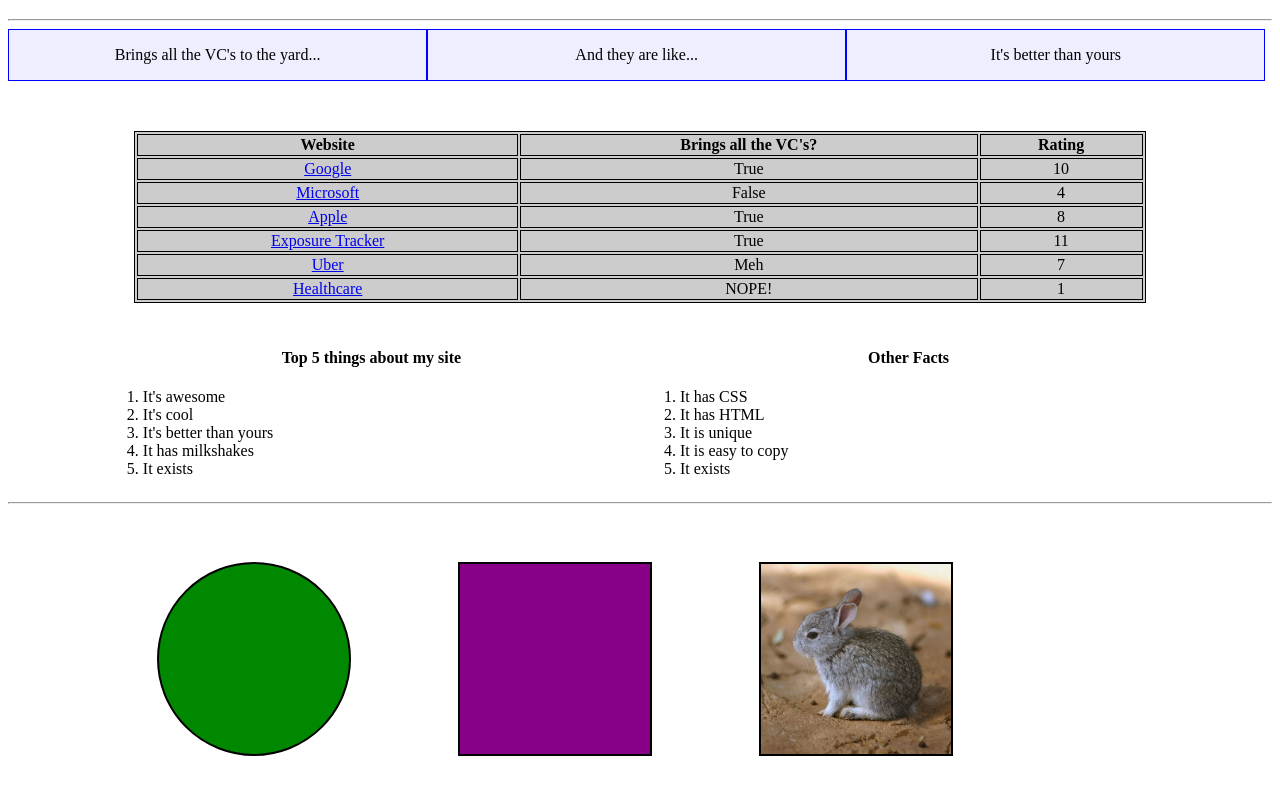
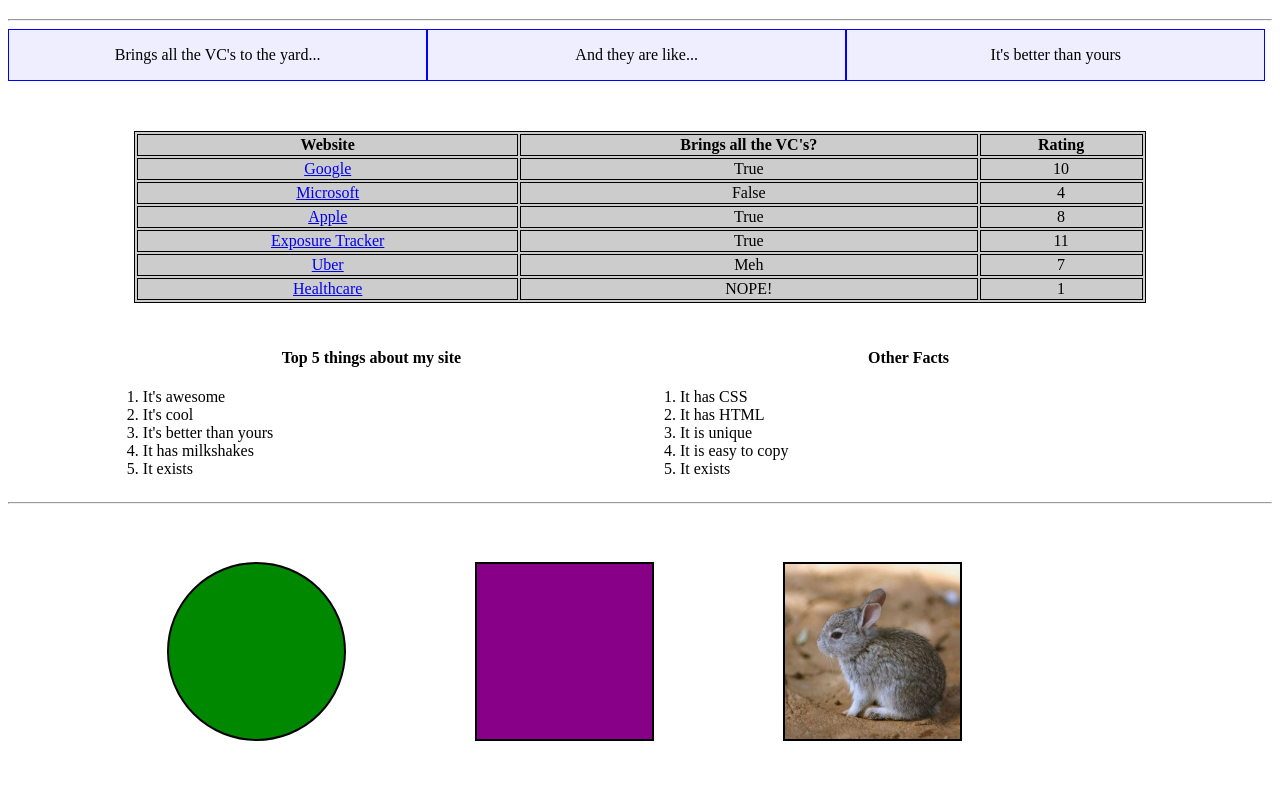
Before and after one commit to crjmosh/mimic, a plain HTML site: page website1/index.html in a window 1280 px wide. Shown: the part 61-856 px from the top of the page. Drawn offline with Linux system fonts and the light colour scheme.

Commit message:
minor formatting changes

```diff
--- a/website1/styles.css
+++ b/website1/styles.css
@@ -1,3 +1,7 @@
+body {
+	min-width: 1000px;
+}
+
 h1, h4 {
 	text-align: center;
 }
@@ -38,30 +42,30 @@ table {
 }
 
 .circle {
-	width: 190px;
-	height: 190px;
+	width: 175px;
+	height: 175px;
 	background-color: #080;
 	border: 2px solid black;
 	border-radius: 50%;
 	float: left;
-	margin: 50px 5%;
+	margin: 50px 6%;
 }
 
 .square {
-	width: 190px;
-	height: 190px;
+	width: 175px;
+	height: 175px;
 	background-color: #808;
 	border: 2px solid black;
 	float: left;
-	margin: 50px 5%;
+	margin: 50px 6%;
 }
 
 .picture {
-	width: 190px;
-	height: 190px;
+	width: 175px;
+	height: 175px;
 	background-image: url("bunny.jpg");
 	background-size: 190px 190px;
 	border: 2px solid black;
 	float: left;
-	margin: 50px 5%;
+	margin: 50px 6%;
 }
--- a/website2/styles.css
+++ b/website2/styles.css
@@ -29,9 +29,9 @@ h2 {
 }
 
 #jakeimage {
-	width: 50%;
+	width: 60%;
 	height: auto;
-	margin-left: 150px;
+	margin-left: 130px;
 }
 
 .clearfix {
```
Also changed, not shown: website2/index.html (+1 -1 lines), 1 other file.
